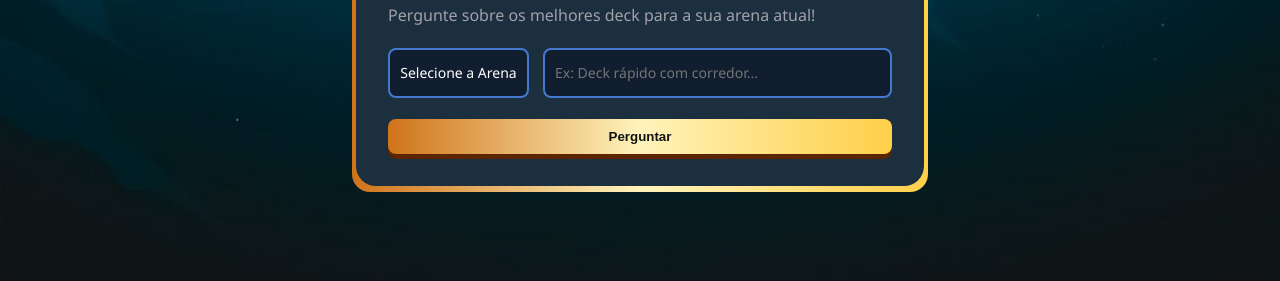
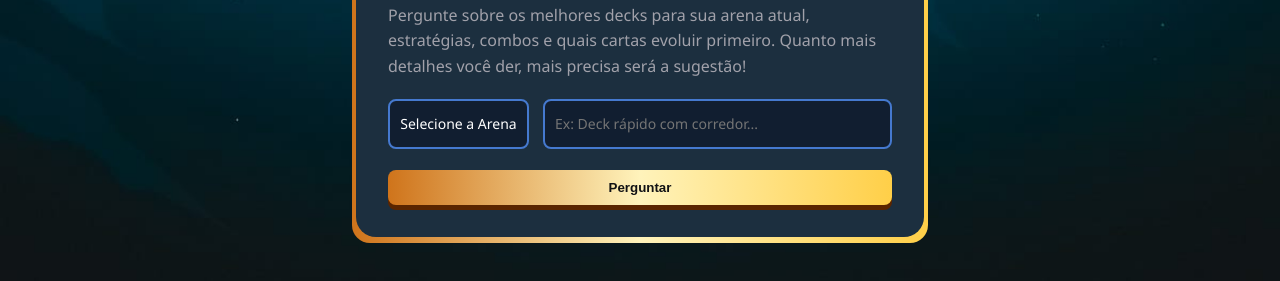
Before and after one commit to joaovgomess/assistente-deck-clash-royale, a plain HTML site: page index.html in a window 1280 px wide. Shown: the part 277-558 px from the top of the page. Drawn offline with Linux system fonts and the light colour scheme.

Commit message:
Mudança no texto para o usuario

```diff
--- a/index.html
+++ b/index.html
@@ -19,7 +19,7 @@
             <div>
 
                 <h2>Assistente de Decks</h2>
-                <p>Pergunte sobre os melhores deck para a sua arena atual!</p>
+                <p>Pergunte sobre os melhores decks para sua arena atual, estratégias, combos e quais cartas evoluir primeiro. Quanto mais detalhes você der, mais precisa será a sugestão!</p>
 
                 <form class="form">
 
```
